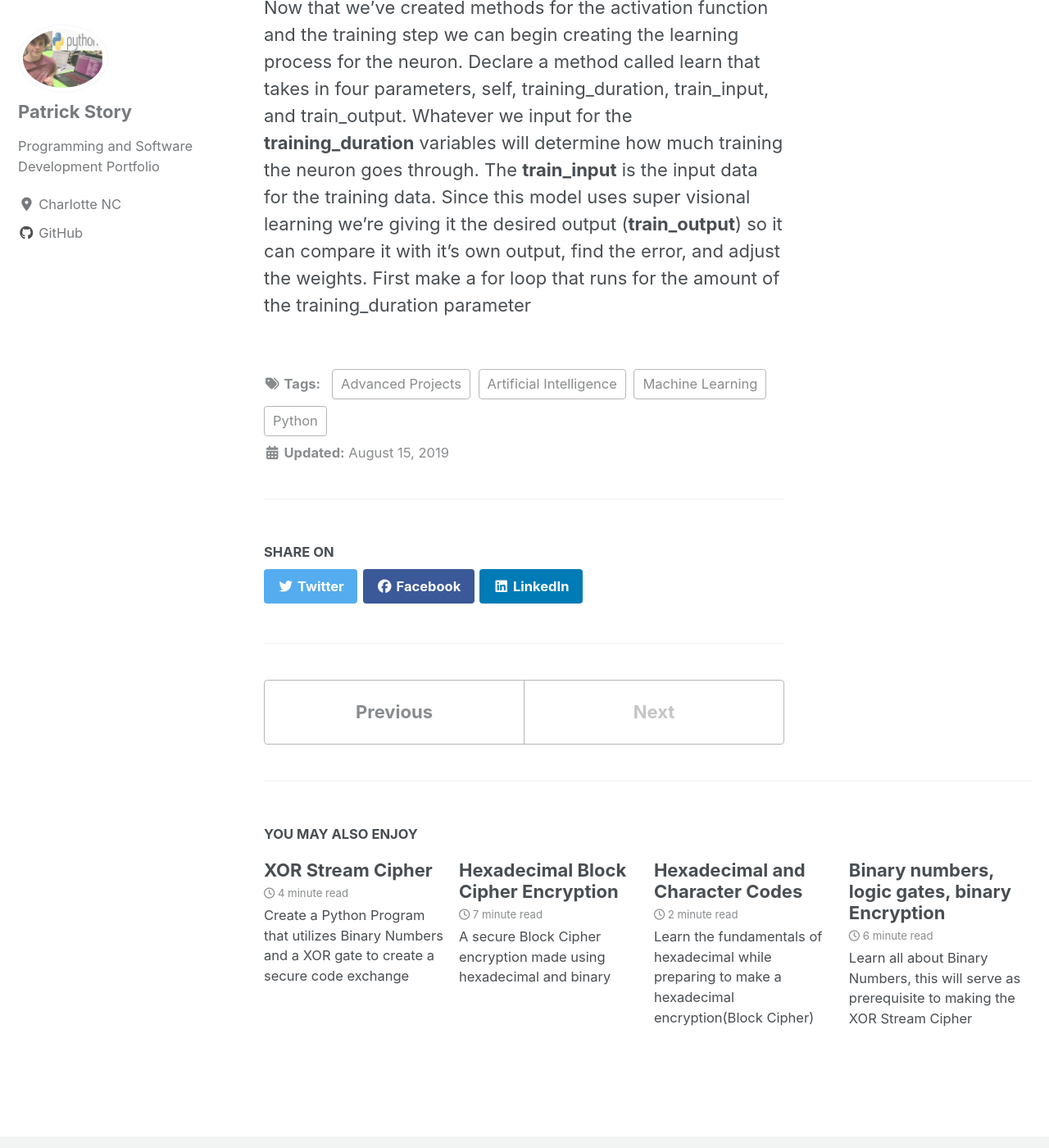
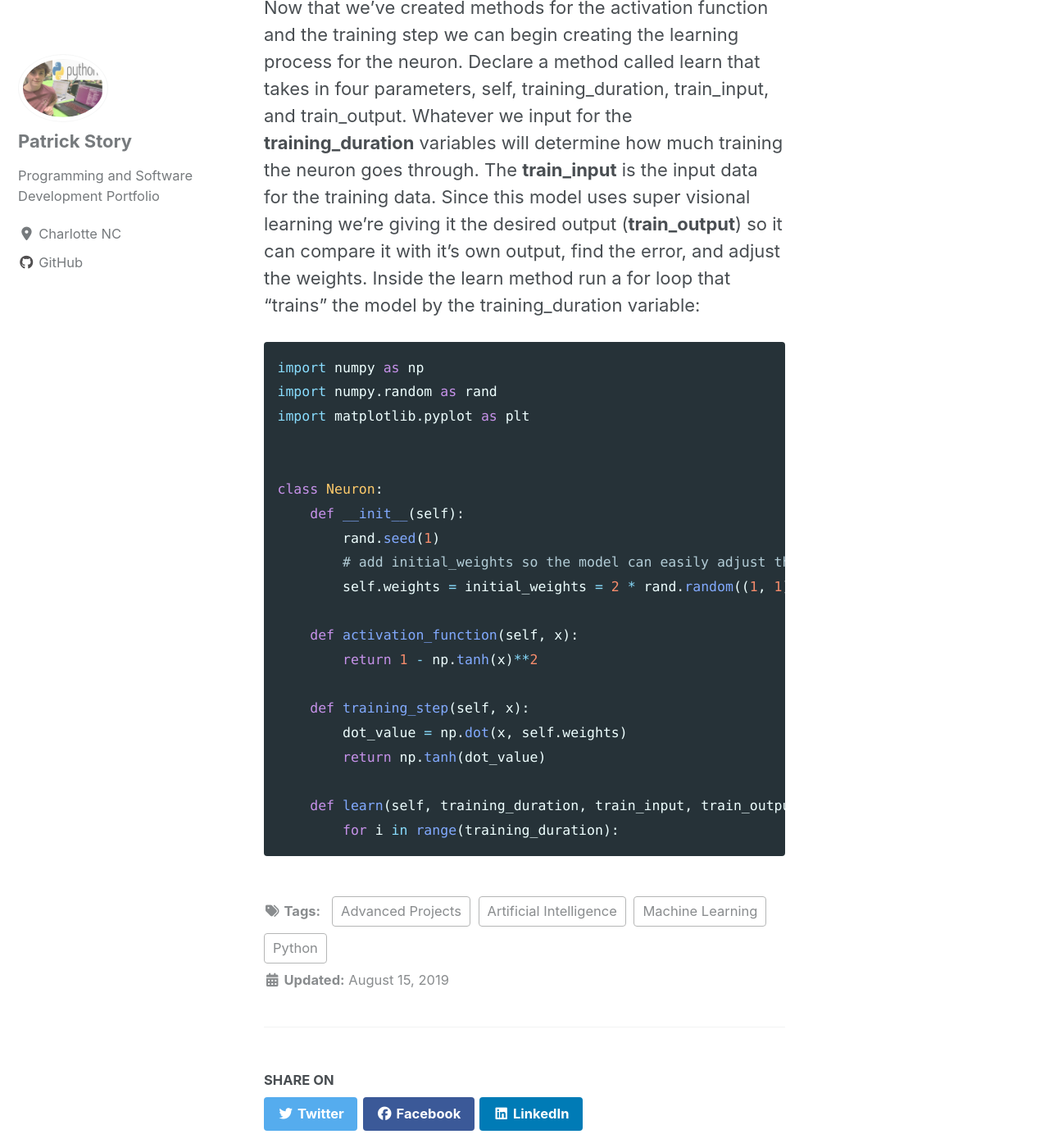
Before and after one commit to Patchyst/Patchyst.github.io, a Jekyll site: the page built from _posts/2019-08-15-My_First_Machine_Learning_Model.md, in a window 1280 px wide and 1400 px high, scrolled down 7894 px. Shown: the whole window at 82% size. Built offline with Jekyll 4.4.1, drawn with Linux system fonts in a browser that asks for light colours; cached includes are drawn as plain includes; nearby versions of some CDN libraries.

Commit message:
updating build a neuron

````diff
--- a/_posts/2019-08-15-My_First_Machine_Learning_Model.md
+++ b/_posts/2019-08-15-My_First_Machine_Learning_Model.md
@@ -107,4 +107,26 @@ class Neuron:
         dot_value = np.dot(x, self.weights)
         return np.tanh(dot_value)
 ```
-Now that we've created methods for the activation function and the training step we can begin creating the learning process for the neuron. Declare a method called learn that takes in four parameters, self, training_duration, train_input, and train_output. Whatever we input for the **training_duration** variables will determine how much training the neuron goes through. The **train_input** is the input data for the training data. Since this model uses super visional learning we're giving it the desired output (**train_output**) so it can compare it with it's own output, find the error, and adjust the weights. First make a for loop that runs for the amount of the training_duration parameter
+Now that we've created methods for the activation function and the training step we can begin creating the learning process for the neuron. Declare a method called learn that takes in four parameters, self, training_duration, train_input, and train_output. Whatever we input for the **training_duration** variables will determine how much training the neuron goes through. The **train_input** is the input data for the training data. Since this model uses super visional learning we're giving it the desired output (**train_output**) so it can compare it with it's own output, find the error, and adjust the weights. Inside the learn method run a for loop that "trains" the model by the training_duration variable:
+```python
+import numpy as np
+import numpy.random as rand
+import matplotlib.pyplot as plt
+
+
+class Neuron:
+    def __init__(self):
+        rand.seed(1)
+        # add initial_weights so the model can easily adjust the weights
+        self.weights = initial_weights = 2 * rand.random((1, 1)) - 1
+
+    def activation_function(self, x):
+        return 1 - np.tanh(x)**2
+
+    def training_step(self, x):
+        dot_value = np.dot(x, self.weights)
+        return np.tanh(dot_value)
+
+    def learn(self, training_duration, train_input, train_output):
+        for i in range(training_duration):
+```
````
